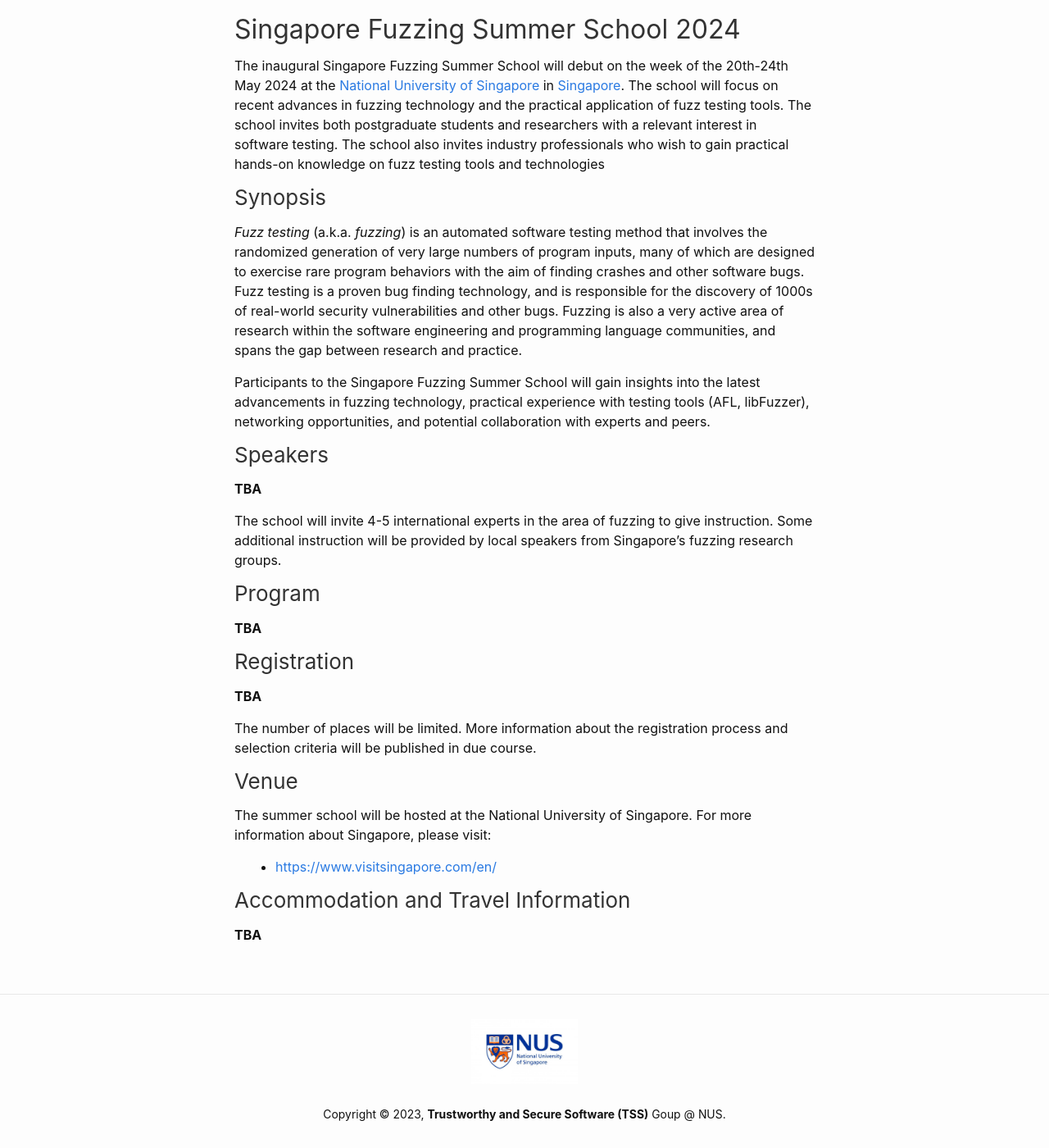
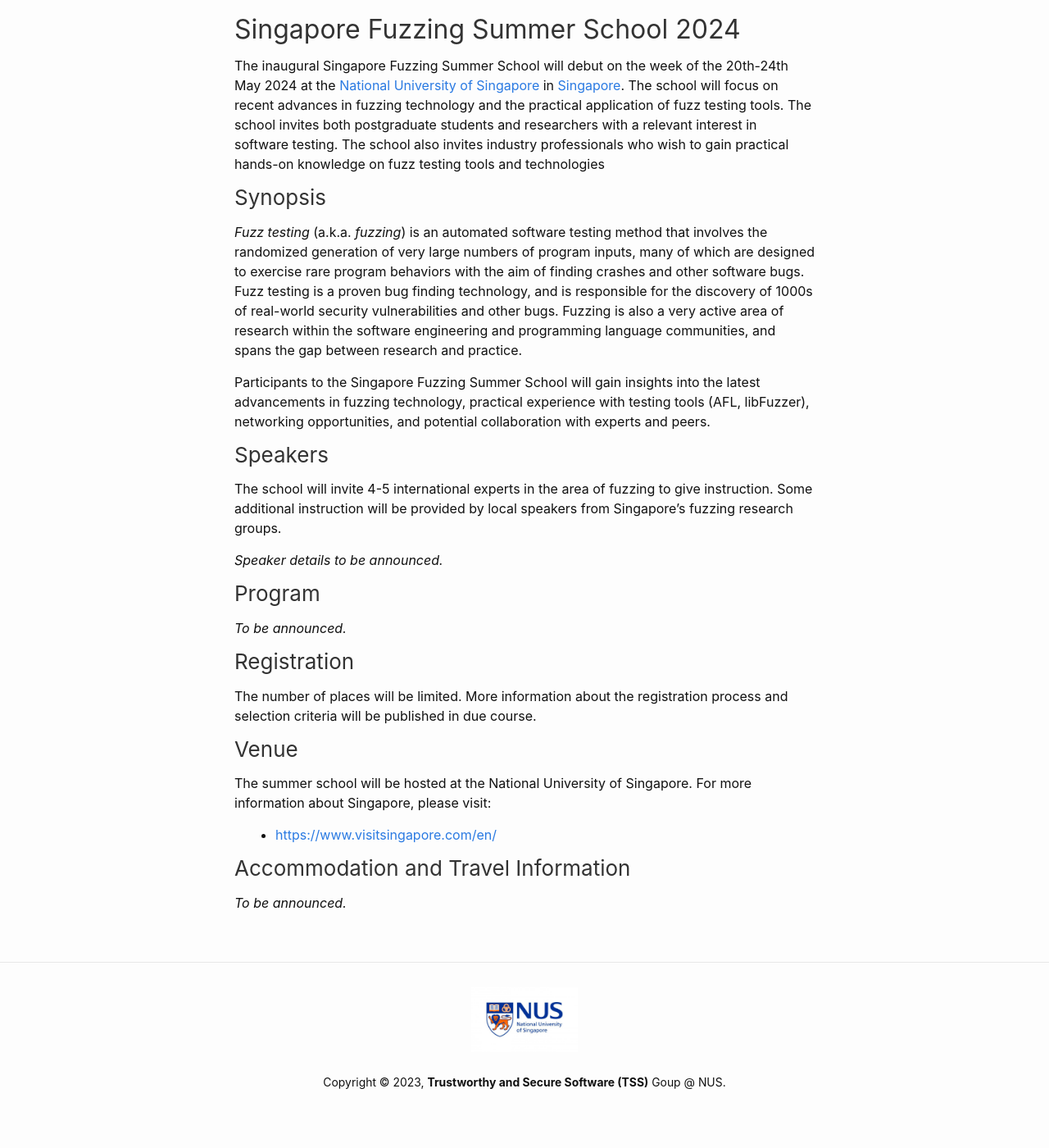
Before and after one commit to nus-tss/nus-tss.github.io, a Jekyll site: the page built from _pages/fuzzing_summerschool.md, in a window 1280 px wide and 1400 px high, scrolled down 268 px. Shown: the whole window at 82% size. Built offline with Jekyll 4.4.1, drawn with Linux system fonts in a browser that asks for light colours; nearby versions of some CDN libraries; after the commit the page ends 1629 px from its top, so only the background shows below that.

Commit message:
Minor adjustment to summer school page

```diff
--- a/_pages/fuzzing_summerschool.md
+++ b/_pages/fuzzing_summerschool.md
@@ -21,17 +21,15 @@
 
 ### Speakers
 
-**TBA**
+The school will invite 4-5 international experts in the area of fuzzing to give instruction.  Some additional instruction will be provided by local speakers from Singapore’s fuzzing research groups.
 
-The school will invite 4-5 international experts in the area of fuzzing to give instruction.  Some additional instruction will be provided by local speakers from Singapore’s fuzzing research groups.
+_Speaker details to be announced._
 
 ### Program
 
-**TBA**
+_To be announced._
 
 ### Registration
-
-**TBA**
 
 The number of places will be limited. More information about the registration process and selection criteria will be published in due course.
 
@@ -44,4 +42,4 @@
 
 ### Accommodation and Travel Information
 
-**TBA**
+_To be announced._
```
